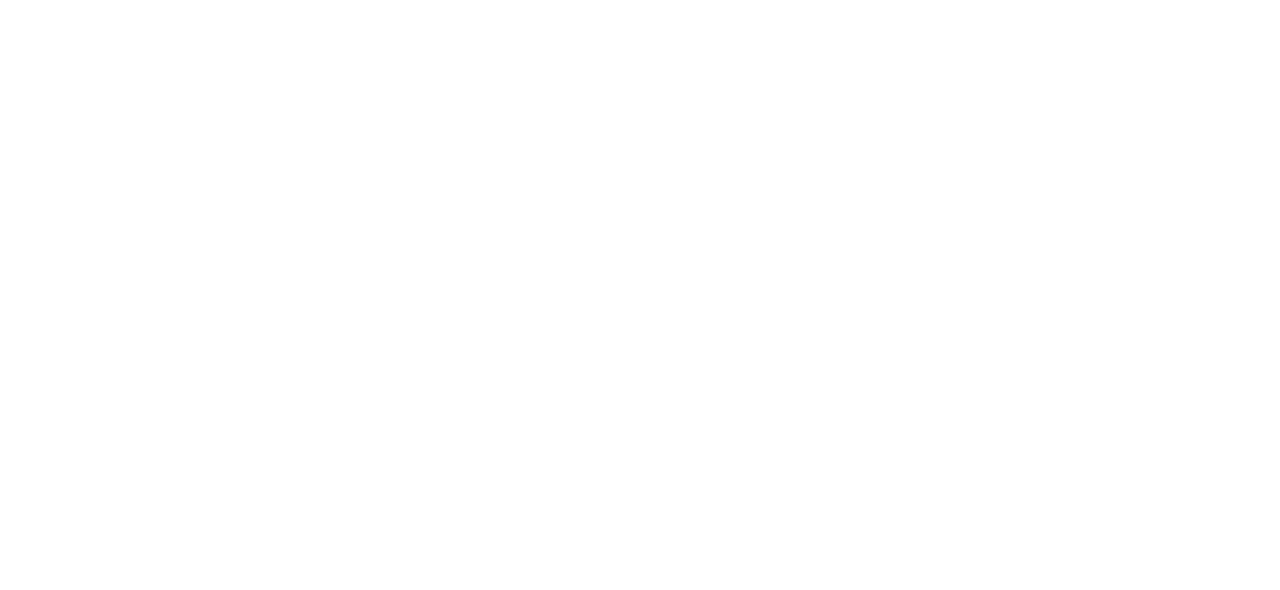
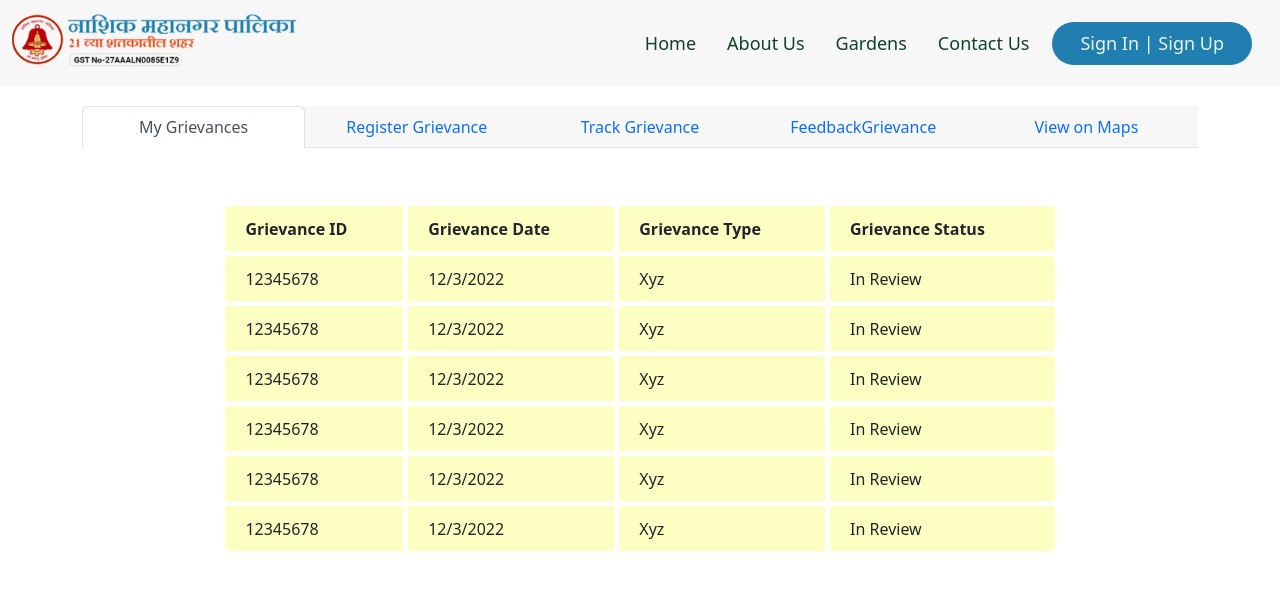
Before and after one commit to Nashik-Muncipal-Corporation-Gardener/Gardener-Website---Client, a React (Create React App) app in the folder gardener/: page /#/usergrievance in a window 1280 px wide. Before the commit this address had no page. Shown: the top 590 px of the page. Built offline with nearby package versions, Linux system fonts and the light colour scheme.

Commit message:
View, Register, Track Grievance UI created

```diff
--- a/gardener/package.json
+++ b/gardener/package.json
@@ -8,6 +8,7 @@
     "@testing-library/user-event": "^13.5.0",
     "bootstrap": "^5.2.3",
     "create-react-class": "^15.7.0",
+    "mdb-react-ui-kit": "^5.1.0",
     "react": "^18.2.0",
     "react-bootstrap": "^2.7.0",
     "react-bootstrap-date-picker": "^5.1.0",
--- /dev/null
+++ b/gardener/src/Components/Grievance.js
@@ -0,0 +1,44 @@
+
+import React ,{useState} from 'react'
+import "bootstrap/dist/css/bootstrap.css";
+import { useNavigate } from "react-router-dom";
+import {Container, Tab, Tabs} from 'react-bootstrap';
+import Navbar from './NavigationBar';
+import Footer from './footer';
+import Mygrievance from './Grievance/Mygrievance';
+import Registergrievance from './Grievance/Registergrievance';
+import Trackgrievance from './Grievance/Trackgrievance';
+function Grievance() {
+  return (
+    <div className='grievance'>
+        <Navbar/>
+        <Container>
+        <Tabs
+      defaultActiveKey="MyGrievances"
+      id="justify-tab-example"
+      className="mb-3"
+      justify
+    >
+      <Tab eventKey="MyGrievances" title="My Grievances">
+        <Mygrievance/>
+      </Tab>
+      <Tab eventKey="RegisterGrievance" title="Register Grievance">
+        <Registergrievance/>
+      </Tab>
+      <Tab eventKey="TrackGrievance" title="Track Grievance">
+        <Trackgrievance/>
+      </Tab>
+      <Tab eventKey="FeedbackGrievance" title="FeedbackGrievance" >
+
+      </Tab>
+      <Tab eventKey="Maps" title="View on Maps" >
+
+      </Tab>
+    </Tabs>
+        </Container>
+        {/* <Footer/> */}
+    </div>
+  )
+}
+
+export default Grievance
--- /dev/null
+++ b/gardener/src/Components/Grievance/Mygrievance.js
@@ -0,0 +1,39 @@
+import React from 'react'
+import {Button,Image, Container,Row,Col, Modal} from 'react-bootstrap';
+import '../../css/grievances.css'
+function Mygrievance() {
+
+    const grievances=[1,2,3,,4,5,6]
+
+  return (
+    <div className='mygrievances'>
+        <Container>
+            {/* <h3>My Grievances</h3> */}
+            <table>
+                <tr>
+                    <th>Grievance ID</th>
+                    <th>Grievance Date</th>
+                    <th>Grievance Type</th>
+                    <th>Grievance Status</th>
+                </tr>
+
+                {
+                    grievances.map(g=>{
+                        return(
+                            <tr>
+                                <td>12345678</td>
+                                <td>12/3/2022</td>
+                                <td>Xyz</td>
+                                <td>In Review</td>
+                            </tr>
+                        )
+                    })
+                }
+
+            </table>
+        </Container>
+    </div>
+  )
+}
+
+export default Mygrievance
--- /dev/null
+++ b/gardener/src/Components/Grievance/Registergrievance.js
@@ -0,0 +1,91 @@
+import React,{useState} from 'react'
+import "bootstrap/dist/css/bootstrap.css";
+import { MDBSelect } from 'mdb-react-ui-kit';
+import {Row,Dropdown,DropdownButton, Col,Container , Button} from 'react-bootstrap'
+import '../../css/grievances.css'
+function Registergrievance() {
+
+    const [value_type,setValuetype]=useState('Grievance Type')
+    const grievance_types=['Abc','Xyz']
+
+    const handleSelect=(e)=>{
+        console.log(e);
+        setValuetype(e)
+      }
+  return (
+    <div className='registergrievance'>
+        <Container>
+        <form >
+        <table>
+            <tr>
+                <td colspan="2">
+                <DropdownButton
+                    alignRight
+                    title={value_type}
+                    id="dropdown-menu-align-right"
+                    onSelect={handleSelect}
+                        >
+                            {
+                                grievance_types.map(g=>{
+                                    return(
+                                        <Dropdown.Item eventKey={g}>{g}</Dropdown.Item>
+                                    )
+                                })
+                            }
+                    </DropdownButton>
+            </td>
+            </tr>
+            <tr>
+                <td colspan="2"><textarea placeholder='Grievance Description' name="description" ></textarea></td>
+            </tr>
+            <tr>
+                <td><DropdownButton
+                    alignRight
+                    title='Division'
+                    id="dropdown-menu-align-right"
+                    onSelect={handleSelect}
+                        >
+                            {
+                                grievance_types.map(g=>{
+                                    return(
+                                        <Dropdown.Item eventKey={g}>{g}</Dropdown.Item>
+                                    )
+                                })
+                            }
+                    </DropdownButton></td>
+                <td><DropdownButton
+                    alignRight
+                    title='Prabhag'
+                    id="dropdown-menu-align-right"
+                    onSelect={handleSelect}
+                        >
+                            {
+                                grievance_types.map(g=>{
+                                    return(
+                                        <Dropdown.Item eventKey={g}>{g}</Dropdown.Item>
+                                    )
+                                })
+                            }
+                    </DropdownButton></td>
+            </tr>
+            <tr>
+                <td colspan="2"><input placeholder='Street Address' type="text" /></td>
+            </tr>
+            <tr>
+                <td><input placeholder='Lankmark' type="text" /></td>
+                <td><input placeholder='Area' type="text" /></td>
+            </tr>
+            <tr>
+                <td><input placeholder='Pincode' type="number" /></td>
+                <td><input placeholder='File' type="file" /></td>
+            </tr>
+        </table>
+
+        <Button className='registergrievancebtn'>Submit</Button>
+      </form>
+      </Container>
+    </div>
+  )
+}
+
+export default Registergrievance
--- /dev/null
+++ b/gardener/src/Components/Grievance/Trackgrievance.js
@@ -0,0 +1,25 @@
+import React,{useState} from 'react'
+import "bootstrap/dist/css/bootstrap.css";
+import {Row,Dropdown,DropdownButton, Col,Container , Button} from 'react-bootstrap'
+import '../../css/grievances.css'
+function Trackgrievance() {
+  return (
+    <div className='registergrievance'>
+        <Container>
+        <form >
+        <table>
+            <tr>
+                <td><input placeholder='Grievance ID' type="number" /></td>
+
+            </tr>
+        </table>
+
+        <Button className='registergrievancebtn'>Track</Button>
+      </form>
+      </Container>
+
+    </div>
+  )
+}
+
+export default Trackgrievance
--- /dev/null
+++ b/gardener/src/css/grievances.css
@@ -0,0 +1,79 @@
+.grievance .container{
+    margin-top: 20px;
+}
+
+.mygrievances table,th, td{
+    border: 5px solid rgb(255, 255, 255);
+    border-collapse: collapse;
+    border-radius: 10px;
+}
+
+.mygrievances table{
+    width: 80%;
+}
+.mygrievances td,th{
+    /* width: 100%; */
+    height: 50px;
+    padding-left: 20px;
+    background-color: #FDFFC2;
+}
+
+.mygrievances .container{
+    padding: 3%;
+    display: flex;
+    flex-direction: column;
+    align-items: center;
+}
+
+.registergrievance .container{
+    display: flex;
+    width: 80%;
+    margin: auto;
+    justify-content: center;
+}
+
+.registergrievance form{
+    display: flex;
+    flex-direction: column;
+    align-items: center;
+    padding: 2%;
+
+}
+
+.registergrievance table{
+
+    width: 100%;
+}
+
+.registergrievance input, textarea{
+    height: 50px;
+    width: 100%;
+    border: 1px solid;
+    border-radius: 5px;
+    border-color: #207fb0;
+    padding-left: 10px;
+    width: 100%;
+}
+
+.registergrievance textarea{
+    height: 90px;
+}
+.registergrievance .btn{
+    height: 50px;
+    width: 100%;
+    border: 1px solid;
+    border-radius: 5px;
+    border-color: #207fb0;
+    padding-left: 10px;
+    background-color: white;
+    color: gray;
+    width: 100%;
+}
+
+.registergrievance .registergrievancebtn{
+    height: 35px;
+    margin-top: 20px;
+    background-color: #207fb0;
+    color: aliceblue;
+    width: 40%;
+}
--- a/gardener/src/index.js
+++ b/gardener/src/index.js
@@ -13,6 +13,7 @@ import SuperAdminHome from './superAdmin/home/SuperAdminHome';
 import GrievanceDashboard from './superAdmin/Grievances/GrievanceDashboard';
 import Editprofile from './Components/Editprofile';
 import GrievanceForm from './Components/GrievanceForm';
+import Grievance from './Components/Grievance';
 const root = ReactDOM.createRoot(document.getElementById('root'));
 root.render(
   <HashRouter>
@@ -23,8 +24,9 @@ root.render(
         <Route exact path='/gardens' element={< Gardens />}></Route>
         <Route exact path='/userprofile' element={< Userprofile />}></Route>
         <Route exact path='/edituserprofile' element={< Editprofile />}></Route>
+        <Route exact path='/edituserprofile' element={< Editprofile />}></Route>
 
-        <Route exact path='/grievanceform' element={< GrievanceForm />}></Route>
+        <Route exact path='/usergrievance' element={< Grievance />}></Route>
 
 
         <Route exact path='/super-admin' element={<Authentication/>}></Route>
```
Also changed, not shown: 1 other file (tests, documents, lock files or other folders).
